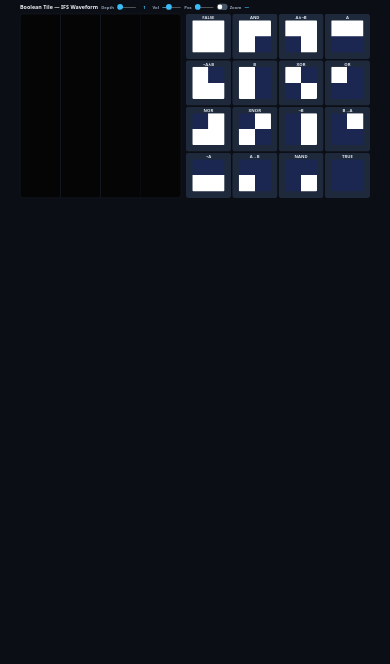
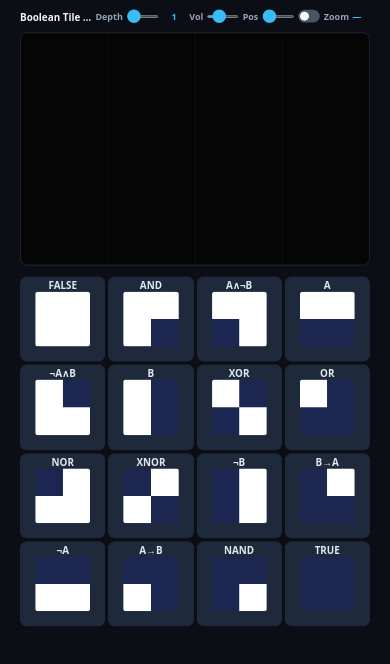
Before and after one commit to pstdenis/Boolean-Tile, a plain HTML site: page docs/btb-ifs-waveform.html in a window 390 px wide. Drawn offline with Linux system fonts and the light colour scheme.

Commit message:
add mobile breakpoint: stack layout vertically, responsive panels, wrap header

```diff
--- a/docs/btb-ifs-waveform.html
+++ b/docs/btb-ifs-waveform.html
@@ -38,6 +38,21 @@
         .toggle .tk:after{content:'';position:absolute;height:12px;width:12px;left:2px;bottom:2px;background:#fff;border-radius:50%;transition:.25s}
         .toggle input:checked+.tk{background:#38bdf8}
         .toggle input:checked+.tk:after{transform:translateX(12px)}
+
+        @media (max-width: 820px) {
+            .main-content{flex-direction:column}
+            .left-panel,.right-panel{width:100%}
+            #oscilloscope{height:260px}
+            header h1{font-size:11px;max-width:80px;overflow:hidden;text-overflow:ellipsis;white-space:nowrap}
+            header{flex-wrap:wrap;height:auto;min-height:36px;gap:4px;padding:3px 0}
+            header input[type=range]{width:36px}
+            header label{font-size:10px}
+            header .val,.toggle{font-size:10px}
+            header .name{font-size:10px}
+            .toggle .tk{width:24px;height:14px}
+            .toggle .tk:after{height:10px;width:10px}
+            .toggle input:checked+.tk:after{transform:translateX(10px)}
+        }
     </style>
 </head>
 <body>
```
